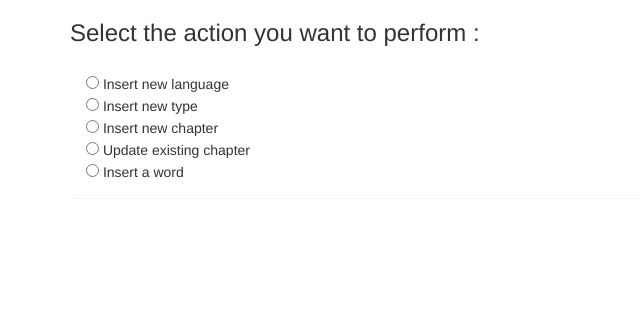
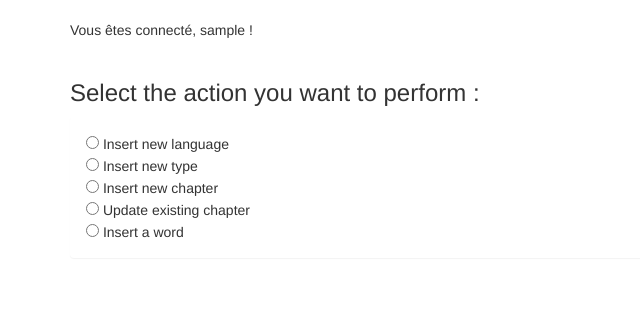
Before and after one commit to Lysuo/svl-server-py, a Django app: page / in a window 1280 px wide. Shown: the top 317 px of the page, without its empty margins (0-640 px from the left). Run offline with Django 3.2, Linux system fonts and the light colour scheme; a user stored in the database is signed in; tables that the repository leaves empty hold one stand-in row (values such as "Sample post"); some libraries are stand-ins or nearby versions.

Commit message:
user connected label in home.html

```diff
--- a/svl_server_py/templates/home.html
+++ b/svl_server_py/templates/home.html
@@ -12,6 +12,14 @@
   <body>
 
     <div class="container">
+
+    <br />
+    {% if user.is_authenticated %}
+    Vous êtes connecté, {{ user.username }} !
+    {% endif %}
+
+    <br />
+    <br />
       <h3>Select the action you want to perform :</h3>
       <div class="panel panel-body">
         <fieldset>
@@ -36,8 +44,8 @@
       </ul>
       </div-->
 
-      <br /><br />
 
+    <br /><br />
 
       <div id="form1" class="panel panel-default panel-form-perso forms-perso" style="display:none;">
         <div class="panel-heading">New language</div>
```
